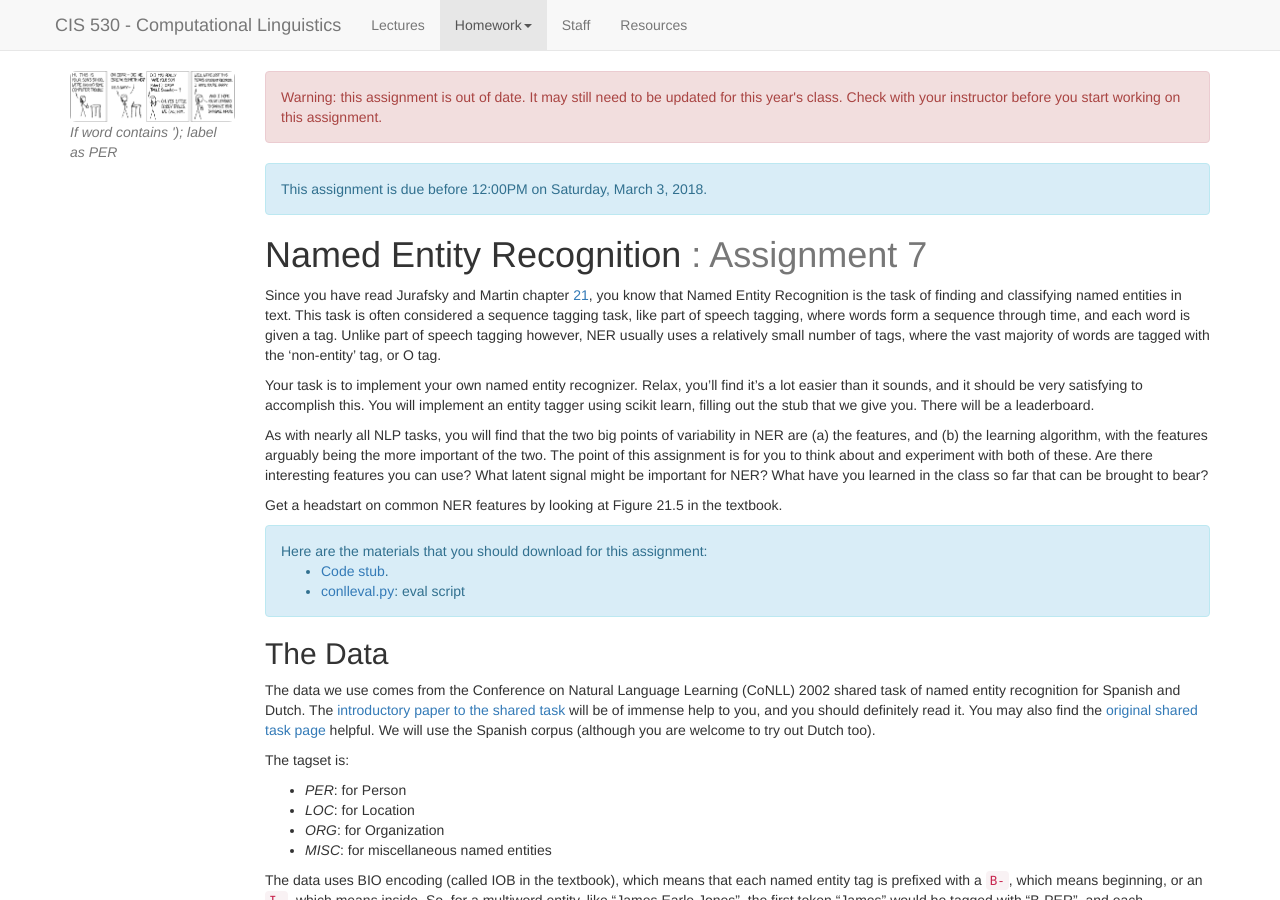
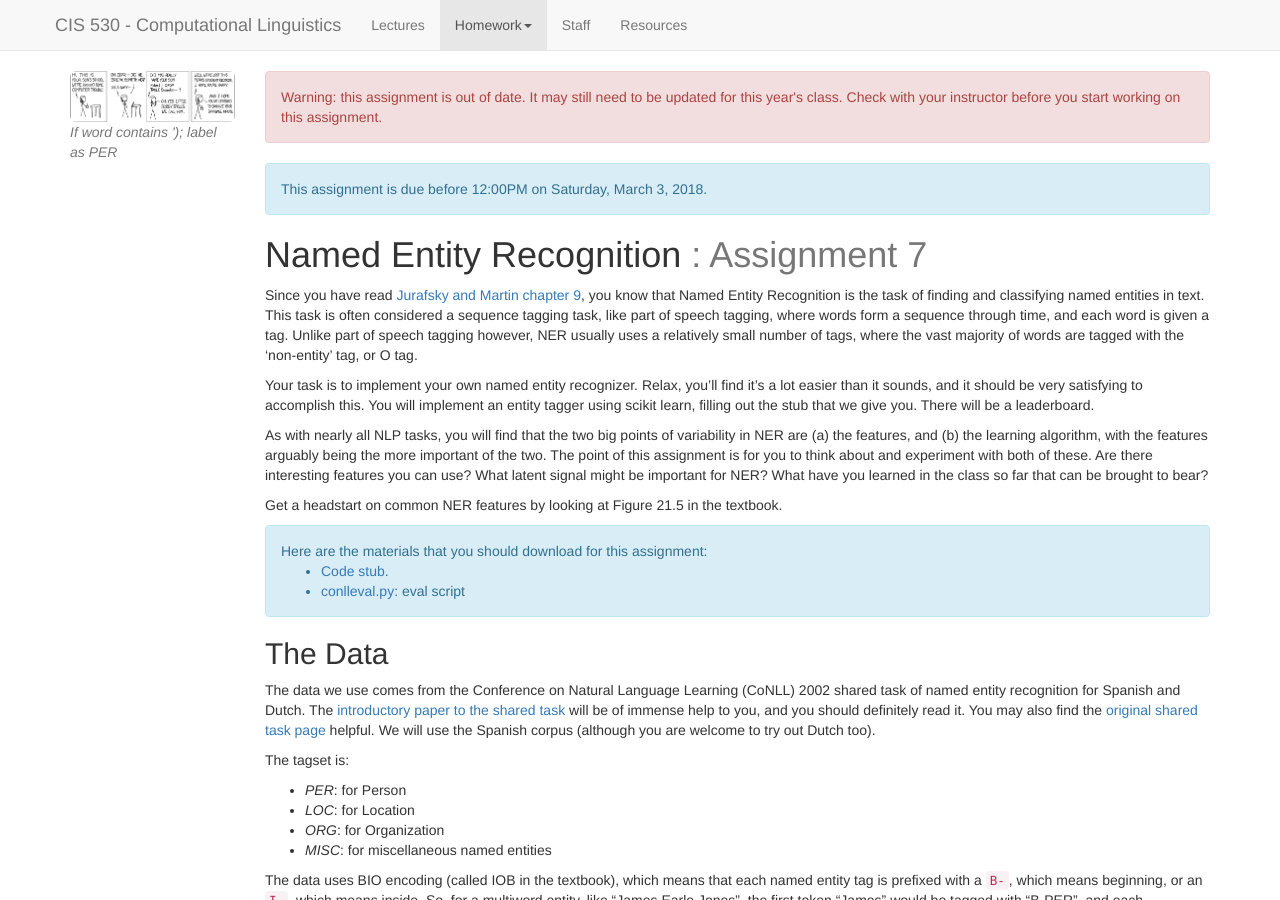
Before and after one commit to computational-linguistics-class/computational-linguistics-class.github.io, a Jekyll site: the page built from assignment7.md, in a window 1280 px wide and 900 px high. Built offline with Jekyll 4.4.1, drawn with Linux system fonts in a browser that asks for light colours; nearby versions of some CDN libraries; a script that is not in the unit is left out.

Commit message:
Update assignment7.md

```diff
--- a/assignment7.md
+++ b/assignment7.md
@@ -28,7 +28,7 @@ Named Entity Recognition <span class="text-muted">: Assignment 7</span>
 =============================================================
 
 
-Since you have read Jurafsky and Martin chapter [21](https://web.stanford.edu/~jurafsky/slp3/21.pdf), you know that Named Entity Recognition is the task of finding and classifying named entities in text. This task is often considered a sequence tagging task, like part of speech tagging, where words form a sequence through time, and each word is given a tag. Unlike part of speech tagging however, NER usually uses a relatively small number of tags, where the vast majority of words are tagged with the 'non-entity' tag, or O tag.
+Since you have read [Jurafsky and Martin chapter 9](https://web.stanford.edu/~jurafsky/slp3/9.pdf), you know that Named Entity Recognition is the task of finding and classifying named entities in text. This task is often considered a sequence tagging task, like part of speech tagging, where words form a sequence through time, and each word is given a tag. Unlike part of speech tagging however, NER usually uses a relatively small number of tags, where the vast majority of words are tagged with the 'non-entity' tag, or O tag.
 
 Your task is to implement your own named entity recognizer. Relax, you'll find it's a lot easier than it sounds, and it should be very satisfying to accomplish this. You will implement an entity tagger using scikit learn, filling out the stub that we give you. There will be a leaderboard.
 
```
